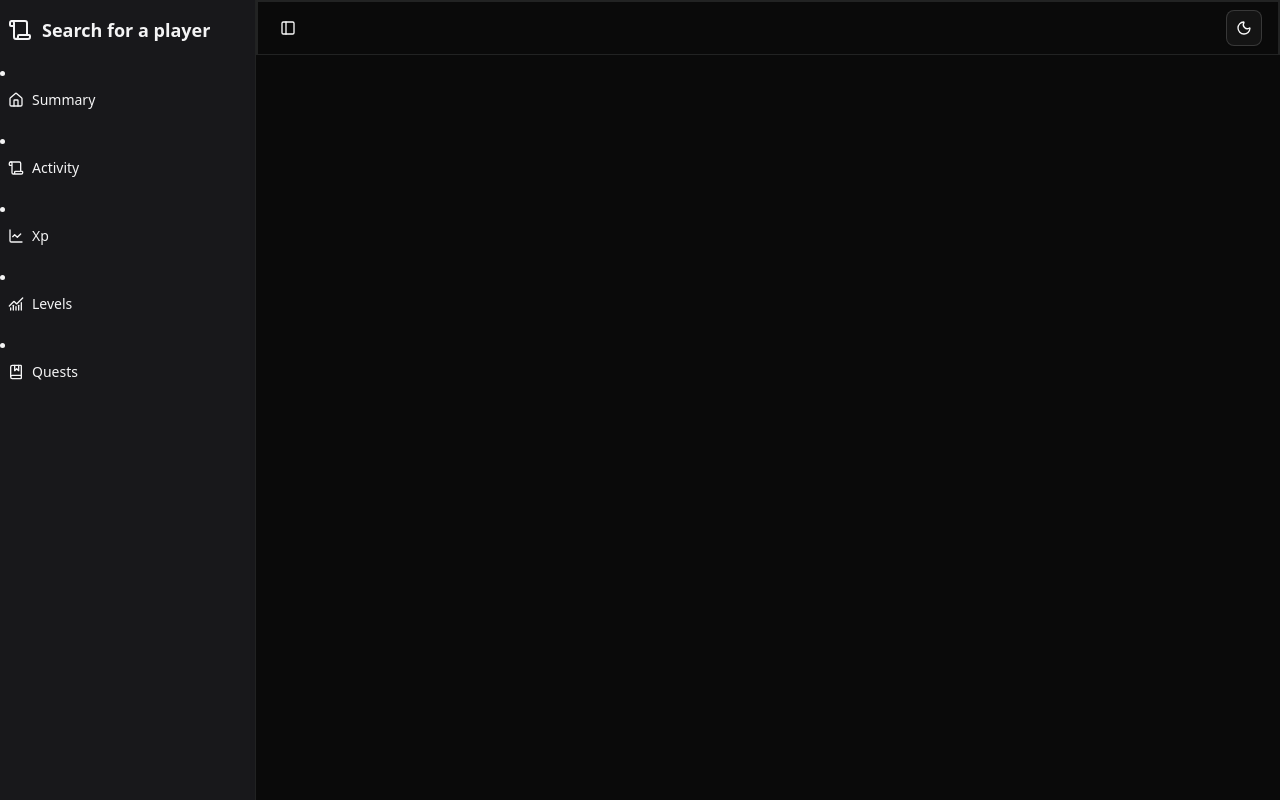
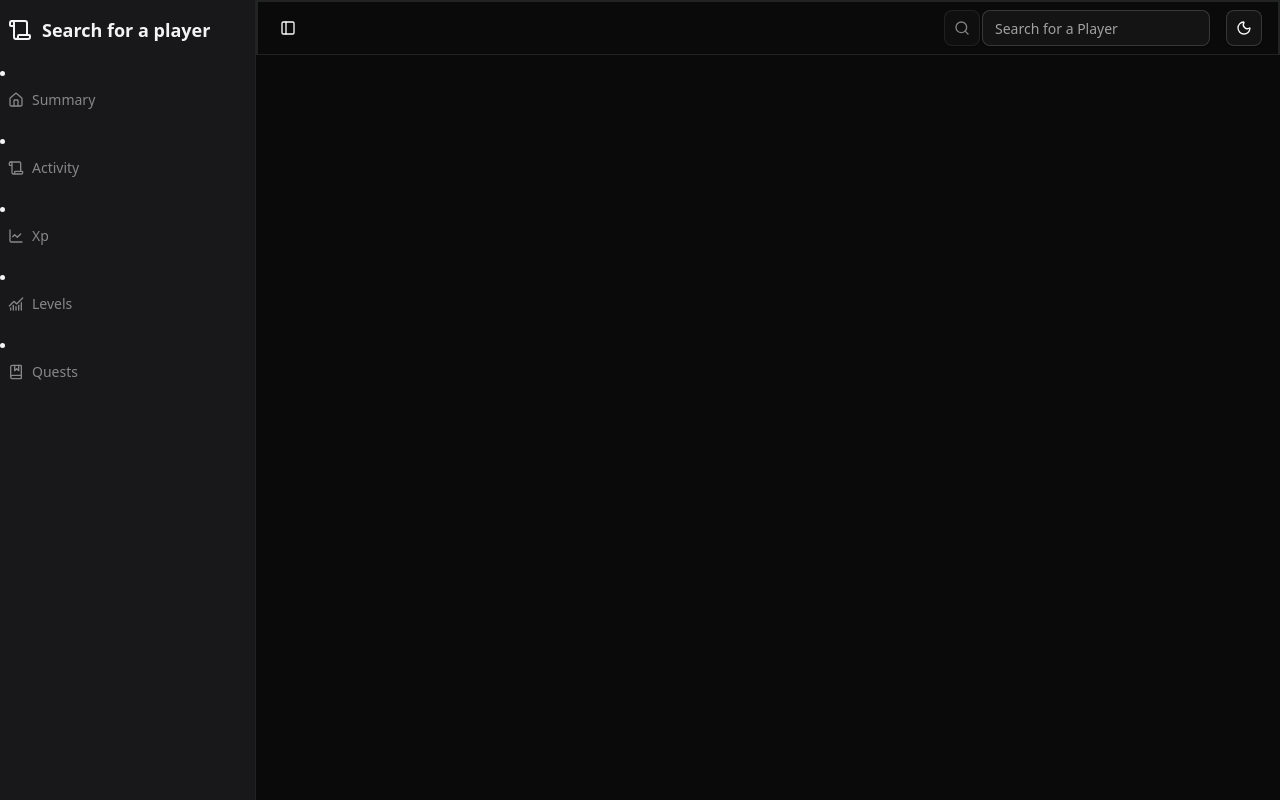
Before and after one commit to MatheusFilg/runescape-metrics, a React (Vite) app: page / in a window 1280 px wide. Built offline with nearby package versions, Linux system fonts and the light colour scheme.

Commit message:
fix: ajuste de comportamento na navegação e no input do header

```diff
--- a/src/components/app-sidebar.tsx
+++ b/src/components/app-sidebar.tsx
@@ -66,6 +66,9 @@ export function AppSidebar() {
 										pathname: item.url,
 										search: searchTerm ? `?name=${searchTerm}` : '',
 									}}
+									className={
+										!searchTerm ? 'pointer-events-none opacity-50' : ''
+									}
 								>
 									<item.icon />
 									{item.title}
--- a/src/components/header.tsx
+++ b/src/components/header.tsx
@@ -10,7 +10,7 @@ export function Header() {
 		<div className="w-full flex flex-row justify-between items-center border-b border-2 h-fit px-4 py-2">
 			<SidebarTrigger />
 			<div className="flex flex-row gap-4">
-				<div className={`${location.pathname === '/' ? 'hidden' : 'flex'}`}>
+				<div className={`${location.pathname === '/home' ? 'hidden' : 'flex'}`}>
 					<InputSearch />
 				</div>
 				<ThemeToggle />
```
